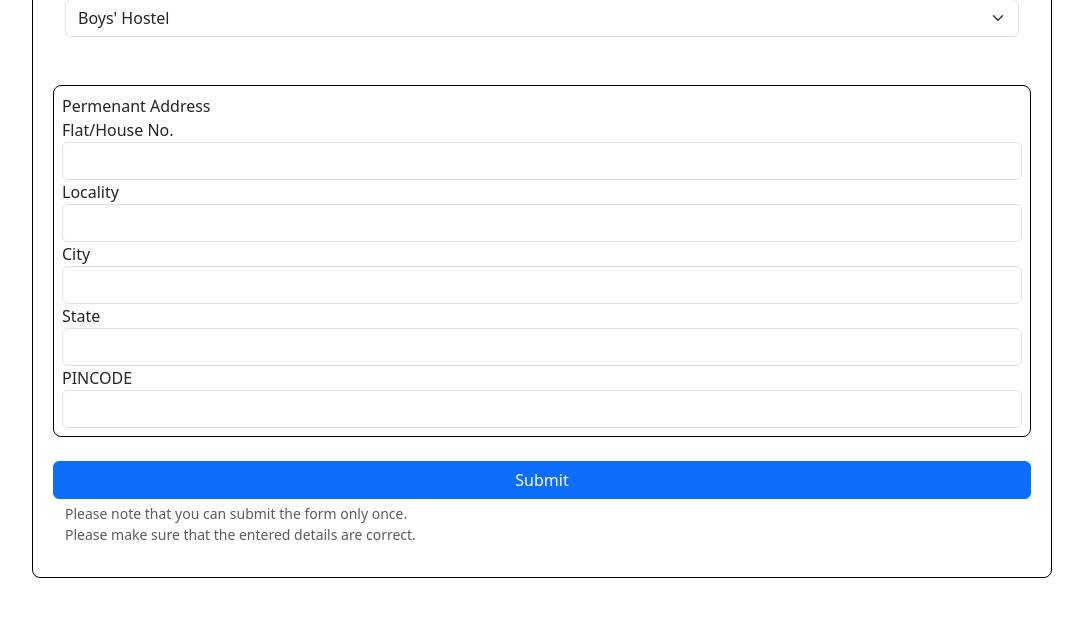
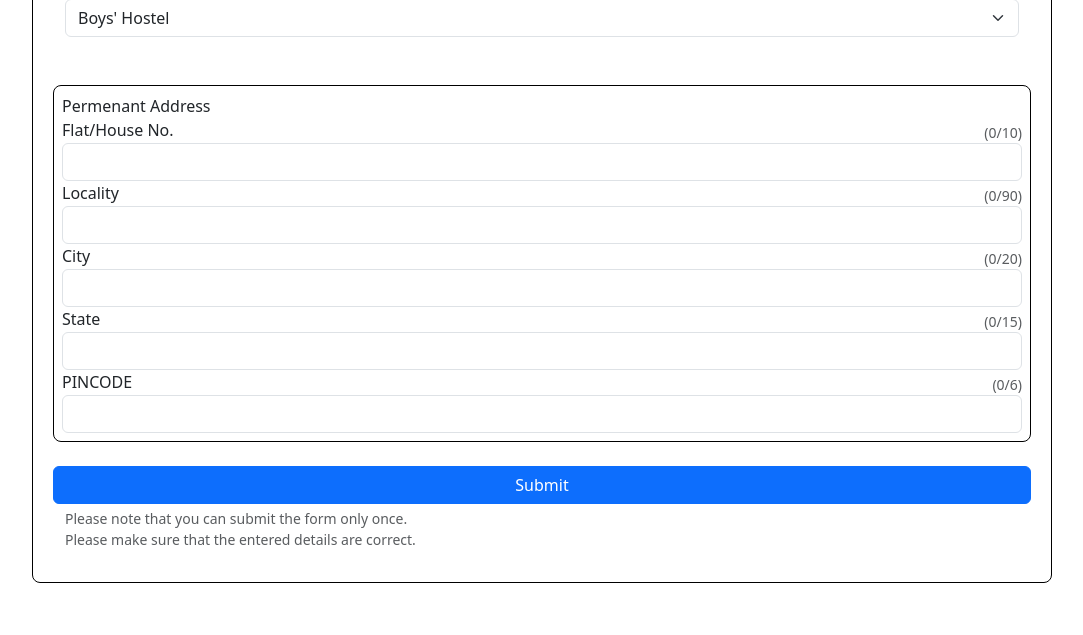
Before and after one commit to rituparna-ui/iiitg-icard, a Node server app: template src/views/home.ejs in a window 1280 px wide. Shown: the part 1089-1724 px from the top of the page, without its empty margins (98-1181 px from the left). Before the commit the page ends 1667 px from the top, so only its background shows below. Run offline with Node 20, Linux system fonts and the light colour scheme; the template is opened without the code that fills it, so the values that code supplies are empty; some libraries are stand-ins or nearby versions.

Commit message:
Address field lengths count

```diff
--- a/src/views/home.ejs
+++ b/src/views/home.ejs
@@ -240,16 +240,35 @@
               <div class="form-group">
                 <label for="permenantFullAddress">Permenant Address</label>
                 <br>
-                <label for="flatNoPermenant">Flat/House No.</label>
-                <input type="text" name="flatNoPermenant" id="flatNoPermenant" class="form-control" required>
-                <label for="locality">Locality</label>
-                <input type="text" name="localityPermenant" id="localityPermenant" class="form-control" required>
-                <label for="cityPermenant">City</label>
-                <input type="text" name="cityPermenant" id="cityPermenant" class="form-control" required>
-                <label for="statePermenant">State</label>
-                <input type="text" name="statePermenant" id="statePermenant" class="form-control" required>
-                <label for="pinPermenant">PINCODE</label>
-                <input type="text" name="pinPermenant" id="pinPermenant" class="form-control" required>
+                <div class="d-flex justify-content-between">
+                  <label for="flatNoPermenant">Flat/House No.</label>
+                  <small class="form-text text-muted" id="flatNoPermenantLength">(0/10)</small>
+                </div>
+                <input type="text" name="flatNoPermenant" id="flatNoPermenant" class="form-control" required maxlength="10">
+
+                <div class="d-flex justify-content-between">
+                  <label for="localityPermenant">Locality</label>
+                  <small class="form-text text-muted" id="localityPermenantLength">(0/90)</small>
+                </div>
+                <input type="text" name="localityPermenant" maxlength="90" id="localityPermenant" class="form-control" required>
+
+                <div class="d-flex justify-content-between">
+                  <label for="cityPermenant">City</label>
+                  <small class="form-text text-muted" id="cityPermenantLength">(0/20)</small>
+                </div>
+                <input type="text" name="cityPermenant" id="cityPermenant" maxlength="20" class="form-control" required>
+
+                <div class="d-flex justify-content-between">
+                  <label for="statePermenant">State</label>
+                  <small class="form-text text-muted" id="statePermenantLength">(0/15)</small>
+                </div>
+                <input type="text" name="statePermenant" id="statePermenant" maxlength="15" class="form-control" required>
+
+                <div class="d-flex justify-content-between">
+                  <label for="pinPermenant">PINCODE</label>
+                  <small class="form-text text-muted" id="pinPermenantLength">(0/6)</small>
+                </div>
+                <input type="text" name="pinPermenant" id="pinPermenant" maxlength="6" class="form-control" required>
               </div>
             </div>
           </div>
@@ -337,6 +356,42 @@
             break;
         }
       })
+
+
+      const flatNoPermenantLengthSmall = document.getElementById('flatNoPermenantLength')
+      const flatNoPermenant = document.getElementById('flatNoPermenant')
+      flatNoPermenant.addEventListener('input', () => {
+        const x = flatNoPermenant.value.length
+        flatNoPermenantLengthSmall.innerText = `(${x}/10)`
+      })
+
+      const localityPermenantLengthSmall = document.getElementById('localityPermenantLength')
+      const localityPermenant = document.getElementById('localityPermenant')
+      localityPermenant.addEventListener('input', () => {
+        const x = localityPermenant.value.length
+        localityPermenantLengthSmall.innerText = `(${x}/90)`
+      })
+
+      const cityPermenantLengthSmall = document.getElementById('cityPermenantLength')
+      const cityPermenant = document.getElementById('cityPermenant')
+      cityPermenant.addEventListener('input', () => {
+        const x = cityPermenant.value.length
+        cityPermenantLengthSmall.innerText = `(${x}/20)`
+      })
+
+      const statePermenantLengthSmall = document.getElementById('statePermenantLength')
+      const statePermenant = document.getElementById('statePermenant')
+      statePermenant.addEventListener('input', () => {
+        const x = statePermenant.value.length
+        statePermenantLengthSmall.innerText = `(${x}/15)`
+      })
+
+      const pinPermenantLengthSmall = document.getElementById('pinPermenantLength')
+      const pinPermenant = document.getElementById('pinPermenant')
+      pinPermenant.addEventListener('input', () => {
+        const x = pinPermenant.value.length
+        pinPermenantLengthSmall.innerText = `(${x}/6)`
+      })
     </script>
 </body>
 
```
